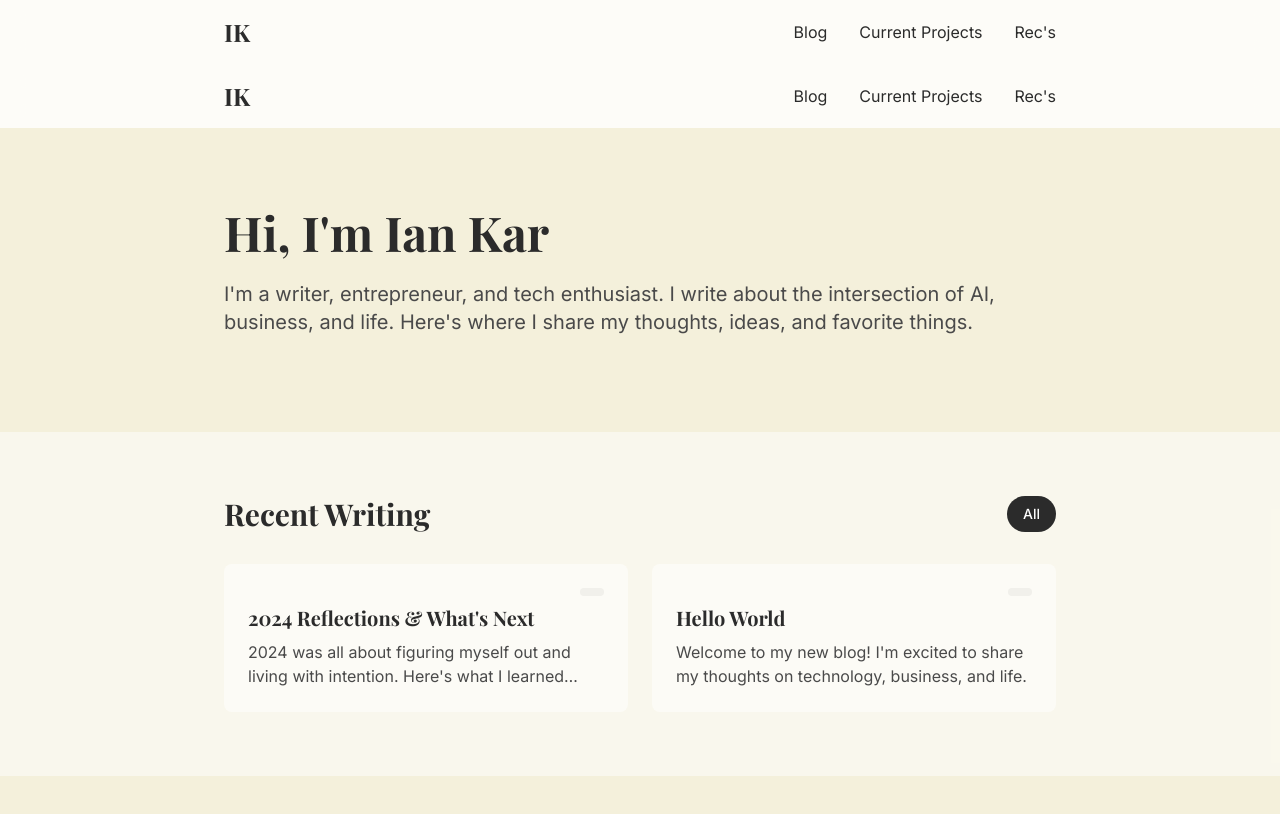
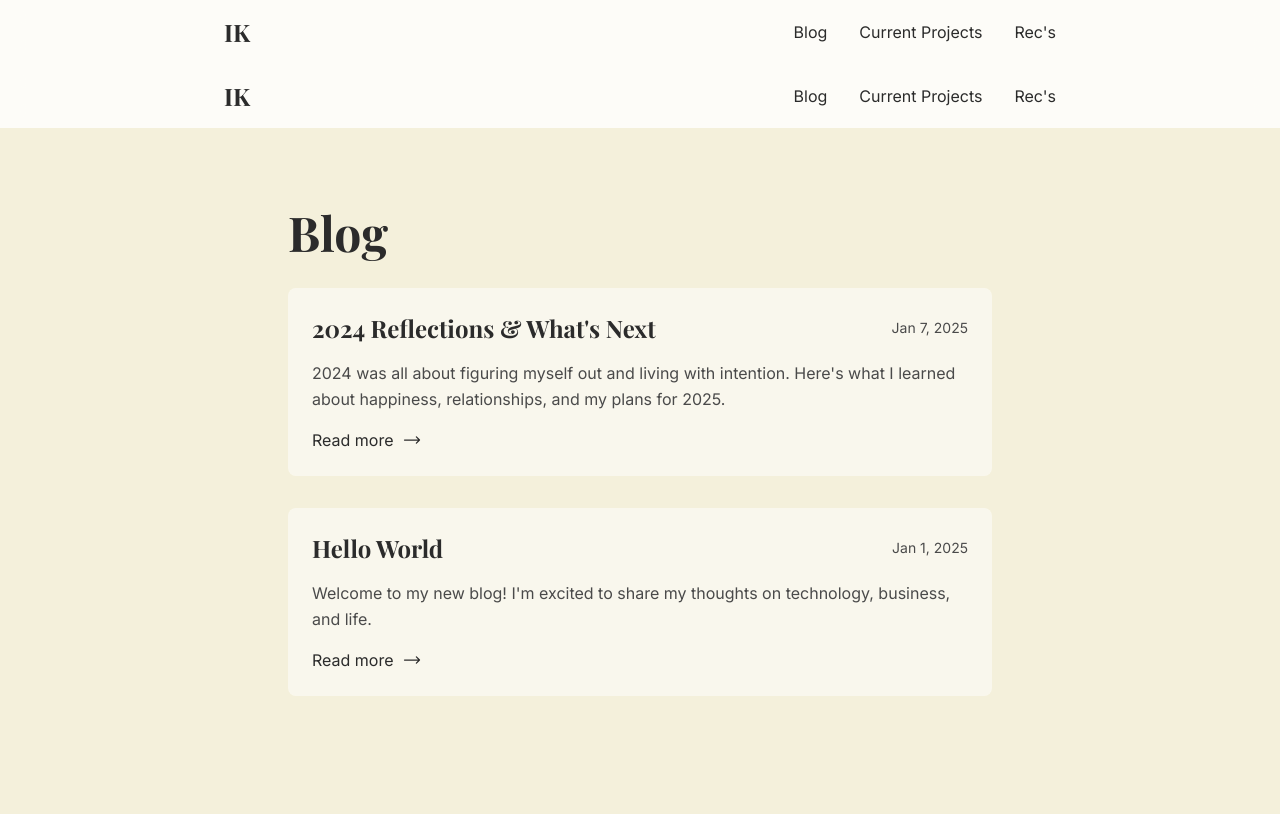
Before and after one commit to iankar8/iankar-website, a Next.js app: page / in a window 1280 px wide. Shown: the top 814 px of the page. Built offline with nearby package versions, Linux system fonts and the light colour scheme; a web font is replaced by a local one.

Commit message:
fix: update Post type to be consistent across files

```diff
--- a/components/BlogContent.tsx
+++ b/components/BlogContent.tsx
@@ -1,10 +1,11 @@
 'use client';
 
-import { getAllPosts, getAllCategories, type Post } from '@/lib/posts-client'
+import type { Post } from '@/lib/posts'
 import Link from 'next/link'
+import { format } from 'date-fns'
 import { motion } from 'framer-motion'
+import { ArrowLongRightIcon } from '@heroicons/react/24/outline'
 import Header from './Header'
-import { useState } from 'react'
 
 interface BlogContentProps {
   posts: Post[]
@@ -13,117 +14,54 @@ interface BlogContentProps {
 function BlogPostCard({ post }: { post: Post }) {
   return (
     <Link href={`/blog/${post.slug}`}>
-      <motion.article
-        className="bg-white/50 rounded-lg p-6 hover:bg-white/70 transition-colors duration-200"
-        whileHover={{ y: -4 }}
-        transition={{ duration: 0.2 }}
+      <motion.div
+        className="p-6 bg-white/50 rounded-lg hover:bg-white/70 transition-colors duration-200"
+        initial={{ opacity: 0, y: 20 }}
+        animate={{ opacity: 1, y: 0 }}
+        transition={{ duration: 0.5 }}
       >
-        <div className="space-y-2">
+        <div className="flex flex-col space-y-4">
           <div className="flex items-center justify-between">
-            <span className="text-sm text-[#4A4A4A]">{post.formattedDate}</span>
-            <span className="text-sm font-medium px-3 py-1 bg-[#2B2B2B]/5 rounded-full">
-              {post.category}
+            <h2 className="text-2xl font-bold text-[#2B2B2B] group-hover:text-[#000000]">
+              {post.title}
+            </h2>
+            <span className="text-sm text-[#4A4A4A]">
+              {format(new Date(post.date), 'MMM d, yyyy')}
             </span>
           </div>
-          <h3 className="font-playfair text-xl font-bold text-[#2B2B2B]">
-            {post.title}
-          </h3>
-          <p className="text-[#4A4A4A] line-clamp-2">
+
+          <p className="text-[#4A4A4A] leading-relaxed">
             {post.excerpt}
           </p>
+
+          <div className="flex items-center space-x-2 text-[#2B2B2B]">
+            <span>Read more</span>
+            <ArrowLongRightIcon className="w-5 h-5" />
+          </div>
         </div>
-      </motion.article>
+      </motion.div>
     </Link>
   )
 }
 
-function CategoryPill({ category, isSelected, onClick }: {
-  category: string
-  isSelected: boolean
-  onClick: () => void
-}) {
+export default function BlogContent({ posts }: BlogContentProps) {
   return (
-    <button
-      onClick={onClick}
-      className={`px-4 py-2 rounded-full text-sm font-medium transition-colors duration-200
-                ${isSelected
-                  ? 'bg-[#2B2B2B] text-white'
-                  : 'bg-[#2B2B2B]/5 text-[#2B2B2B] hover:bg-[#2B2B2B]/10'}`}
-    >
-      {category}
-    </button>
-  )
-}
-
-export default function BlogContent({ posts }: BlogContentProps) {
-  const categories = ['All', ...getAllCategories()]
-  const [selectedCategory, setSelectedCategory] = useState('All')
-
-  const filteredPosts = selectedCategory === 'All'
-    ? posts
-    : posts.filter(post => post.category === selectedCategory)
-
-  return (
-    <main>
+    <div className="min-h-screen">
       <Header />
 
-      {/* Intro Section */}
-      <section className="max-w-4xl mx-auto px-4 sm:px-6 lg:px-8 pt-20 pb-16">
-        <motion.div
-          initial={{ opacity: 0, y: 20 }}
-          animate={{ opacity: 1, y: 0 }}
-          transition={{ duration: 0.8 }}
-          className="space-y-8"
-        >
-          <div className="space-y-6">
-            <h1 className="font-playfair text-4xl sm:text-5xl font-bold text-[#2B2B2B]">
-              Hi, I'm Ian Kar
-            </h1>
+      <div className="max-w-3xl mx-auto px-4 sm:px-6 lg:px-8 py-20">
+        <div>
+          <h1 className="font-playfair text-4xl sm:text-5xl font-bold mb-8">
+            Blog
+          </h1>
 
-            <p className="text-lg sm:text-xl text-[#4A4A4A] leading-relaxed">
-              I'm a writer, entrepreneur, and tech enthusiast. I write about the intersection of AI,
-              business, and life. Here's where I share my thoughts, ideas, and favorite things.
-            </p>
-          </div>
-
-          <div className="max-w-lg">
-          </div>
-        </motion.div>
-      </section>
-
-      {/* Recent Posts Preview */}
-      <section className="bg-white/50 py-16">
-        <div className="max-w-4xl mx-auto px-4 sm:px-6 lg:px-8">
-          <div className="flex flex-col sm:flex-row sm:items-center sm:justify-between gap-4 mb-8">
-            <h2 className="font-playfair text-3xl font-bold text-[#2B2B2B]">
-              Recent Writing
-            </h2>
-
-            <div className="flex gap-2 overflow-x-auto pb-2 sm:pb-0">
-              {categories.map(category => (
-                <CategoryPill
-                  key={category}
-                  category={category}
-                  isSelected={category === selectedCategory}
-                  onClick={() => setSelectedCategory(category)}
-                />
-              ))}
-            </div>
-          </div>
-
-          <div className="grid gap-6 sm:grid-cols-2">
-            {filteredPosts.map(post => (
+          <div className="grid gap-8">
+            {posts.map((post) => (
               <BlogPostCard key={post.slug} post={post} />
             ))}
           </div>
-
-          {filteredPosts.length === 0 && (
-            <p className="text-center text-[#4A4A4A] py-12">
-              No posts found in this category.
-            </p>
-          )}
         </div>
-      </section>
-    </main>
+      </div>
+    </div>
   )
 }
--- a/lib/posts-client.ts
+++ b/lib/posts-client.ts
@@ -2,12 +2,8 @@ export type Post = {
   slug: string
   title: string
   date: string
-  formattedDate: string
+  content: string
   excerpt: string
-  category: string
-  tags: string[]
-  content: string
-  lastModified: string
 }
 
 let cachedPosts: Post[] = []
```
